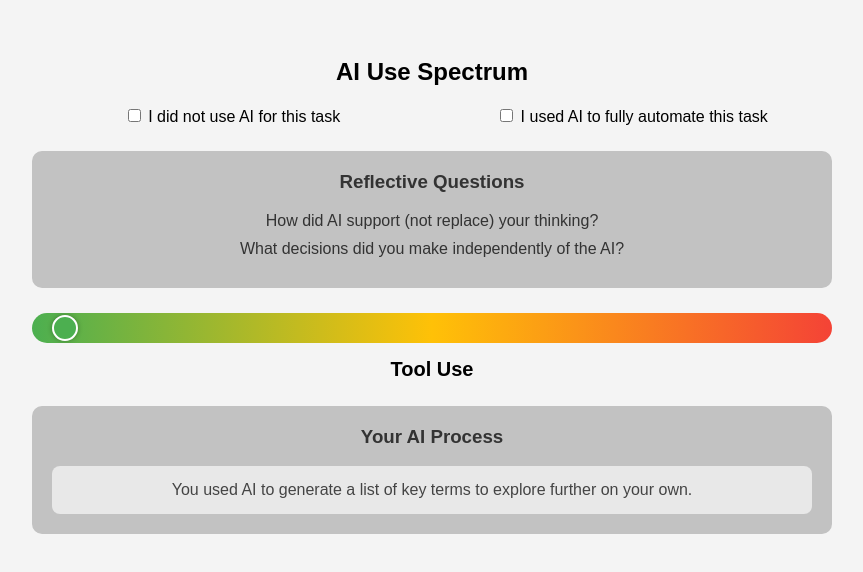
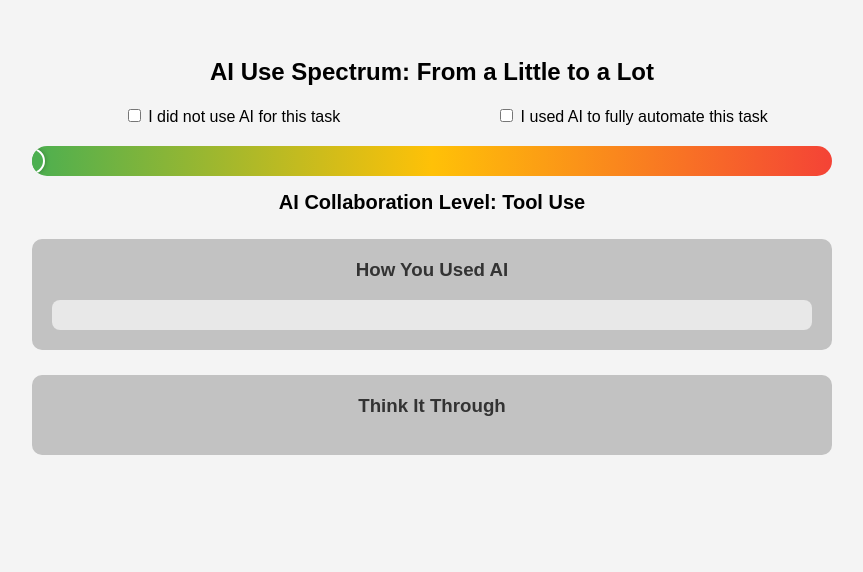
Before and after one commit to rshorst/GenAI-Use-Spectrum, a plain HTML site: page index.html in a window 1280 px wide. Shown: the whole page, without its empty margins (208-1071 px from the left). Drawn offline with Linux system fonts and the light colour scheme.

Commit message:
Update index.html

```diff
--- a/index.html
+++ b/index.html
@@ -9,7 +9,7 @@
 <body>
 <!-- partial:index.partial.html -->
 <div class="spectrum-container">
-  <h2>AI Use Spectrum</h2>
+  <h2>AI Use Spectrum: From a Little to a Lot</h2>
 
   <div class="spectrum-controls">
     <label class="toggle-left">
@@ -20,28 +20,24 @@
     </label>
   </div>
 
-  <!-- Reflective Questions -->
-  <div class="reflection-box">
-    <h3>Reflective Questions</h3>
-    <div id="reflection-question" class="reflection-question"></div>
-  </div>
-
   <!-- Clickable Spectrum Bar -->
   <div class="spectrum-bar" id="spectrumBar">
     <div class="gradient-bar"></div>
     <div id="dot" class="spectrum-dot"></div>
   </div>
 
-  <div class="spectrum-label" id="zoneLabel">Tool Use</div>
+  <!-- AI Collaboration Level -->
+  <div class="spectrum-label" id="zoneLabel">AI Collaboration Level: Tool Use</div>
 
   <!-- AI Process -->
   <div class="ai-process-box">
-    <h3>Your AI Process</h3>
+    <h3>How You Used AI</h3>
     <div id="scenario-output" class="scenario-output"></div>
   </div>
+
+  <!-- Reflective Questions -->
+  <div class="reflection-box">
+    <h3>Think It Through</h3>
+    <div id="reflection-question" class="reflection-question"></div>
+  </div>
 </div>
-<!-- partial -->
-  <script  src="./script.js"></script>
-
-</body>
-</html>
```
